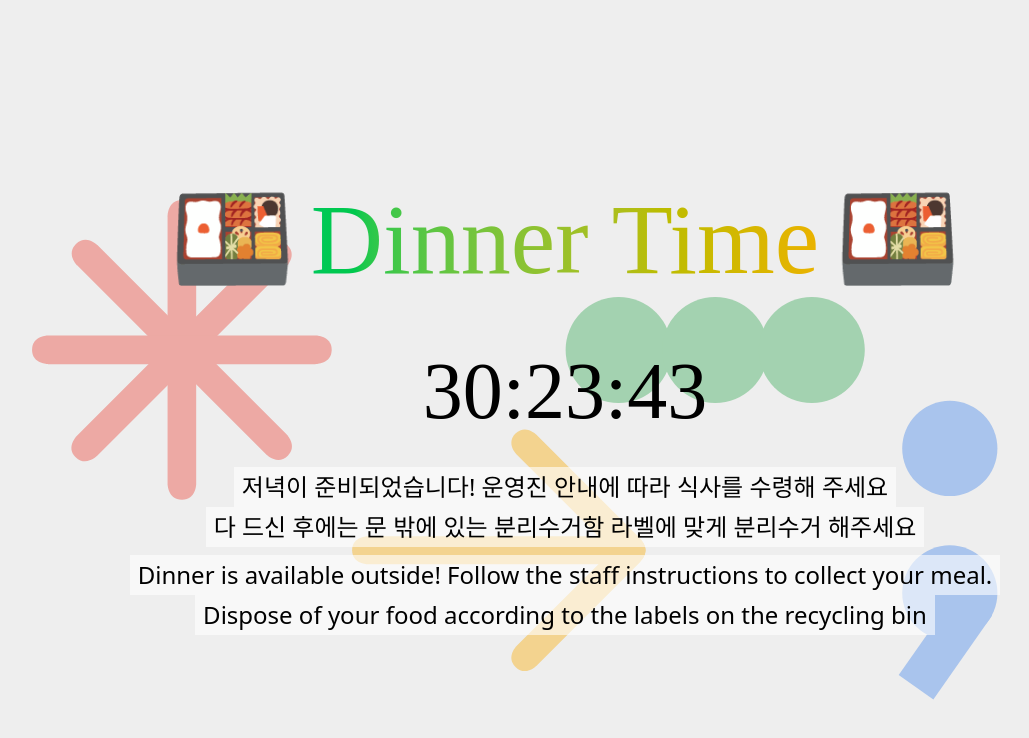
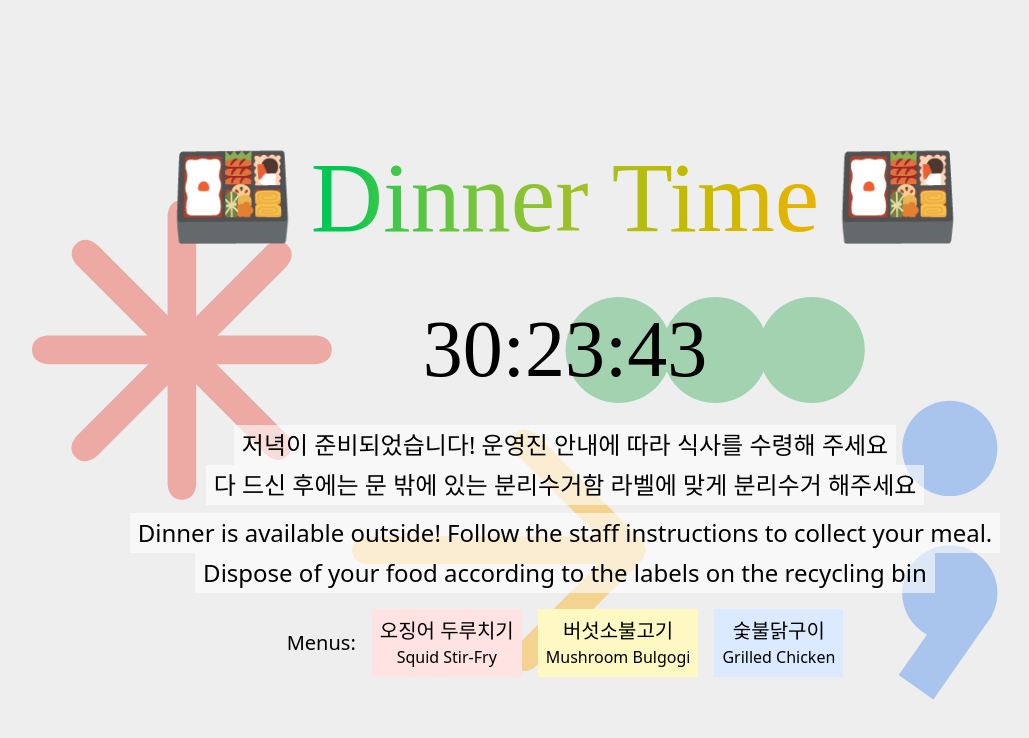
Before and after one commit to 2paperstar/2025-impact-ai-hackathon-screen, a React (Vite) app: page / in a window 1280 px wide. Shown: the top 738 px of the page, without its empty margins (75-1104 px from the left). Built offline with nearby package versions, Linux system fonts and the light colour scheme; a web font is replaced by a local one.

Commit message:
feat: add menu

```diff
--- a/src/app.tsx
+++ b/src/app.tsx
@@ -47,6 +47,21 @@ export const App = () => {
             </span>
           </div>
         </div>
+        <div className="flex items-center gap-4 text-xl">
+          Menus:
+          <div className="flex flex-col items-center bg-red-100 p-2">
+            <div>오징어 두루치기</div>
+            <div className="text-base">Squid Stir-Fry</div>
+          </div>
+          <div className="flex flex-col items-center bg-yellow-100 p-2">
+            <div>버섯소불고기</div>
+            <div className="text-base">Mushroom Bulgogi</div>
+          </div>
+          <div className="flex flex-col items-center bg-blue-100 p-2">
+            <div>숯불닭구이</div>
+            <div className="text-base">Grilled Chicken</div>
+          </div>
+        </div>
       </div>
     </>
   );
```
